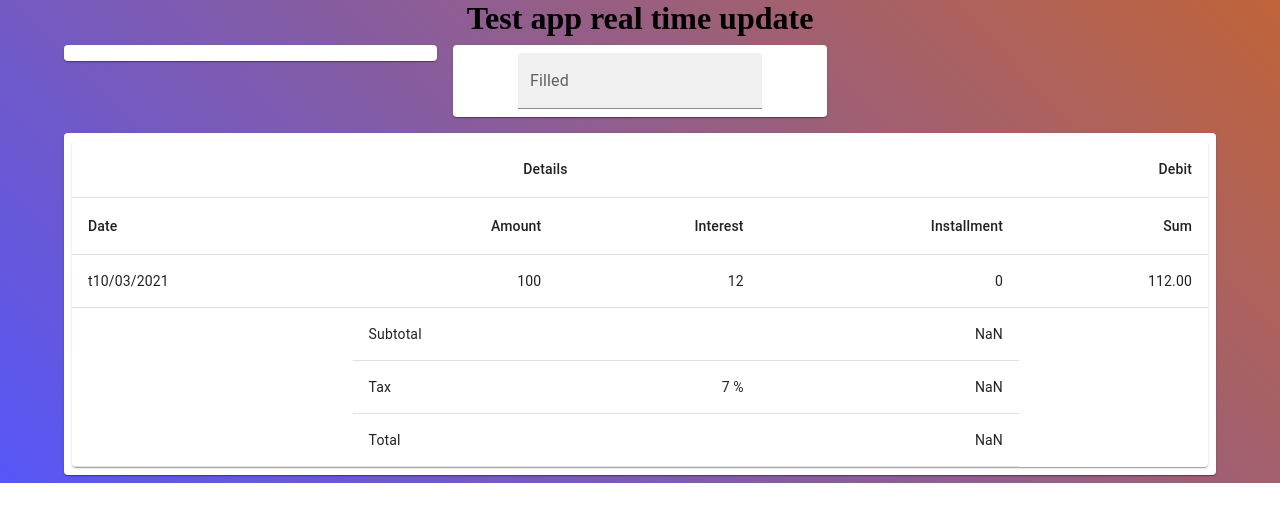
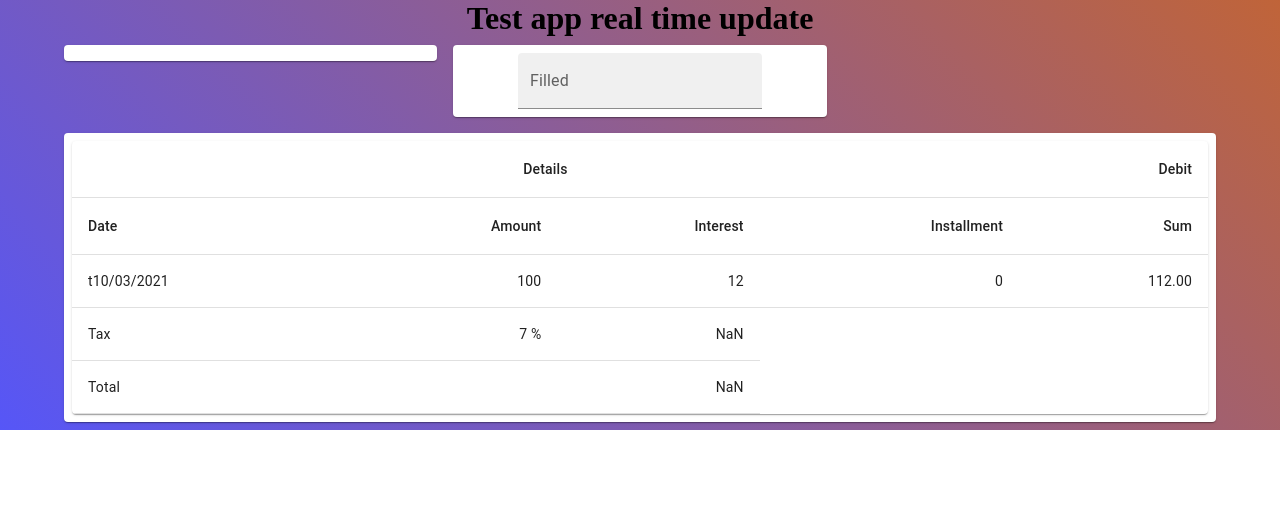
Before and after one commit to harsh8051/RandomReactStuff, a React (Create React App) app: page / in a window 1280 px wide. Shown: the top 522 px of the page. Built offline with nearby package versions, Linux system fonts and the light colour scheme.

Commit message:
Table ro change for subtotal

```diff
--- a/src/LoanCalculater/SpanningTable.jsx
+++ b/src/LoanCalculater/SpanningTable.jsx
@@ -58,11 +58,7 @@ const invoiceTotal = invoiceTaxes + invoiceSubtotal;
             </TableRow>
           ))}
 
-          <TableRow>
-            <TableCell rowSpan={3} />
-            <TableCell colSpan={2}>Subtotal</TableCell>
-            <TableCell align="right">{ccyFormat(invoiceSubtotal)}</TableCell>
-          </TableRow>
+
           <TableRow>
             <TableCell>Tax</TableCell>
             <TableCell align="right">{`${(TAX_RATE * 100).toFixed(0)} %`}</TableCell>
```
